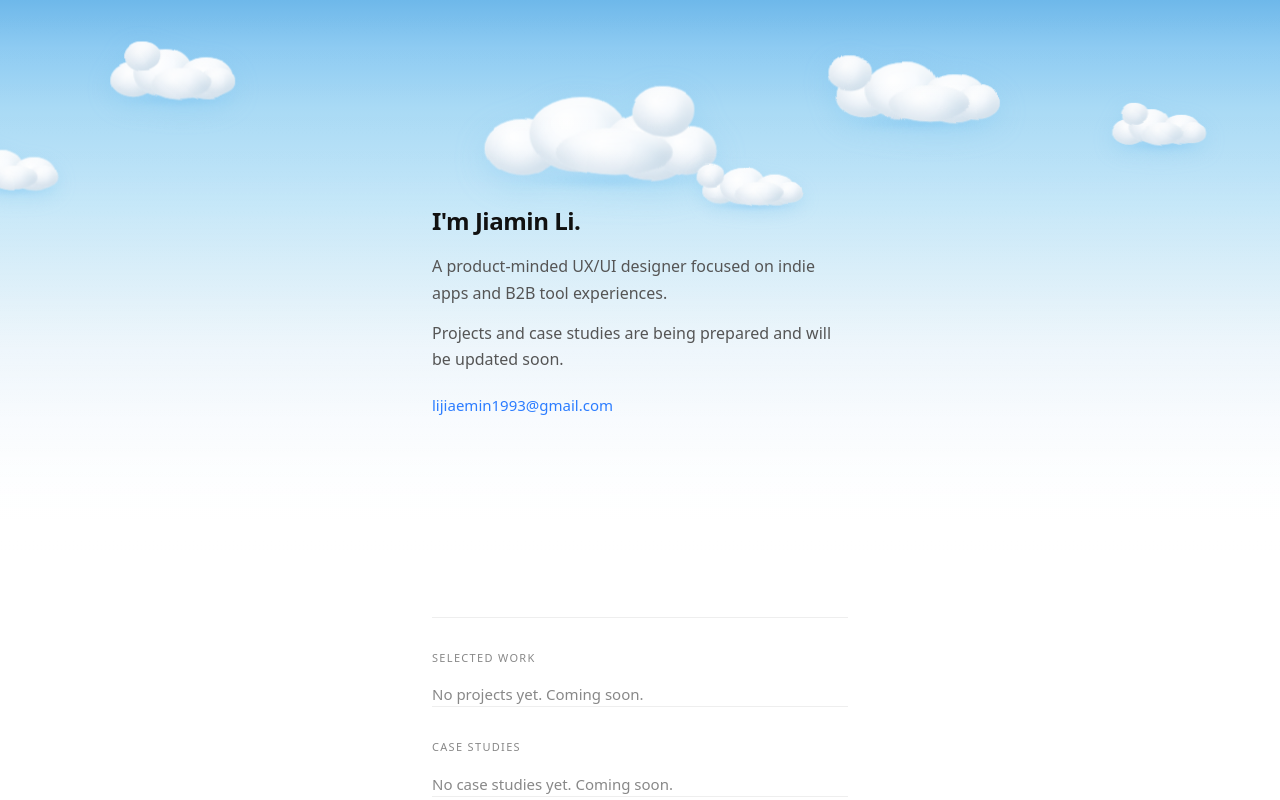
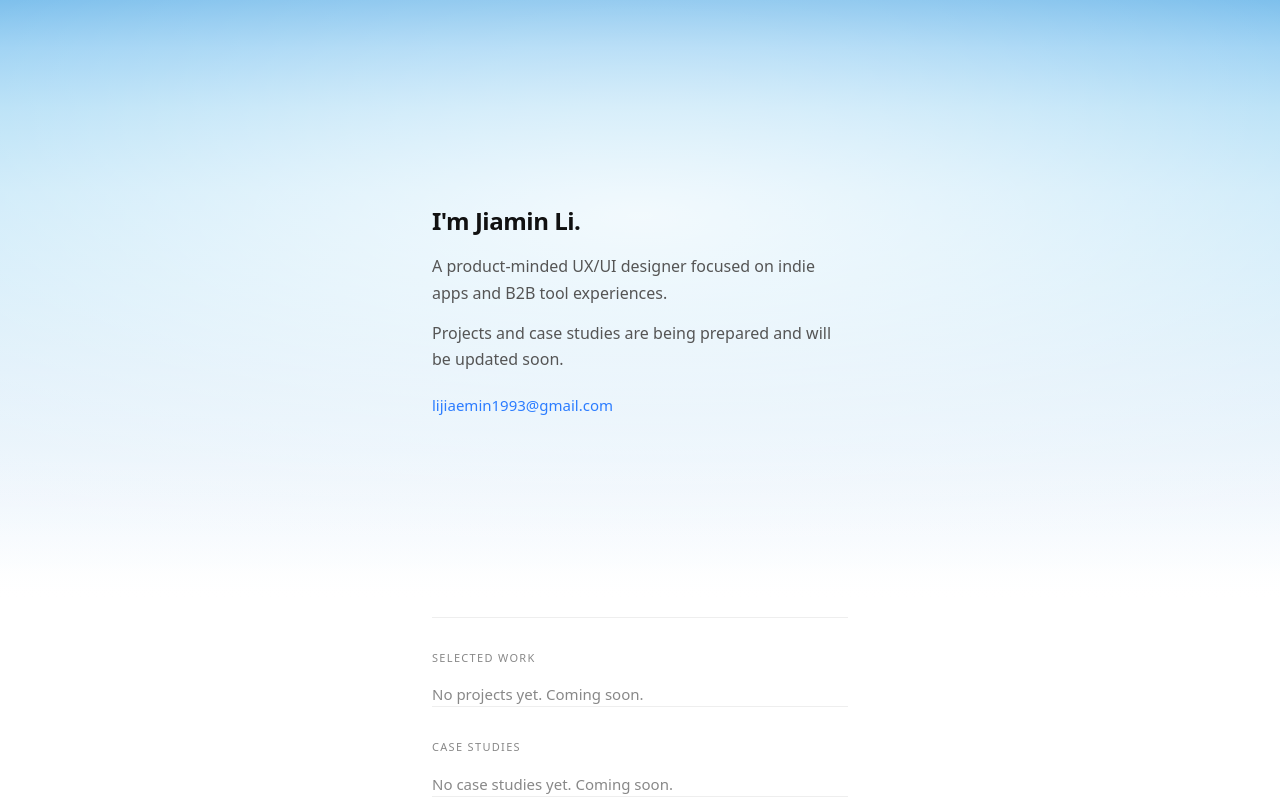
Before and after one commit to jaemin17/portfolio-pro, a Next.js app: page /en/ in a window 1280 px wide. Shown: the top 800 px of the page. Built offline with nearby package versions, Linux system fonts and the light colour scheme.

Commit message:
Replace CSS puff clouds with SmokeRing for a softer hero sky.
Restore the organic shader cloud feel, concentrate density behind the intro text, and stretch wisps horizontally with a dual-layer setup.

```diff
--- a/src/components/HeroShaderBackground.module.css
+++ b/src/components/HeroShaderBackground.module.css
@@ -14,473 +14,87 @@
     #8ecbf2 8%,
     #a8daf5 18%,
     #c0e5f8 32%,
-    #d8eef9 46%,
-    #eaf4fb 58%,
-    #f4f9fd 70%,
-    #fbfdfe 82%,
-    #ffffff 92%,
+    #d0ebf9 48%,
+    #deeffa 62%,
+    #ecf5fc 78%,
+    #f6fafe 90%,
     #ffffff 100%
   );
 }
 
-.cloudDrift {
+.cloudsWrap {
+  position: absolute;
+  inset: -4% -14%;
+  overflow: hidden;
+  transform: scaleX(1.22);
+  transform-origin: 50% 36%;
+}
+
+.clouds,
+.cloudsSecondary {
   position: absolute;
   inset: 0;
-  overflow: hidden;
-  -webkit-mask-image: linear-gradient(
-    180deg,
-    #000 0%,
-    #000 54%,
-    transparent 80%
-  );
-  mask-image: linear-gradient(180deg, #000 0%, #000 54%, transparent 80%);
-}
-
-/* 所有云统一向右缓慢飘过 */
-.cloudTrack {
-  position: absolute;
-  top: 0;
-  left: -15%;
-  width: 130%;
-  height: 100%;
-  animation: cloudDriftRight 160s linear infinite;
-}
-
-.cloudSlot {
-  position: absolute;
-  transform-origin: center center;
-}
-
-.cloud {
-  position: relative;
-  width: 220px;
-  height: 88px;
-  filter: drop-shadow(0 10px 14px rgb(117 193 240 / 0.28));
-}
-
-.cloudFilters {
-  position: absolute;
-  width: 0;
-  height: 0;
-  overflow: hidden;
-}
-
-.cloudBody {
-  position: relative;
   width: 100%;
   height: 100%;
 }
 
-/* 不规则边缘：SVG 噪声位移，每朵云用不同 warp */
-.cloudWarpA {
-  filter: url(#cloud-warp-a);
+.clouds {
+  opacity: 0.92;
+  filter: brightness(1.04) saturate(0.94);
+  -webkit-mask-image: radial-gradient(
+    ellipse 135% 82% at 50% 36%,
+    #000 0%,
+    rgb(0 0 0 / 0.96) 42%,
+    rgb(0 0 0 / 0.72) 64%,
+    rgb(0 0 0 / 0.32) 84%,
+    transparent 100%
+  );
+  mask-image: radial-gradient(
+    ellipse 135% 82% at 50% 36%,
+    #000 0%,
+    rgb(0 0 0 / 0.96) 42%,
+    rgb(0 0 0 / 0.72) 64%,
+    rgb(0 0 0 / 0.32) 84%,
+    transparent 100%
+  );
 }
 
-.cloudWarpB {
-  filter: url(#cloud-warp-b);
+.cloudsSecondary {
+  opacity: 0.42;
+  mix-blend-mode: screen;
+  filter: brightness(1.02);
 }
 
-.cloudWarpC {
-  filter: url(#cloud-warp-c);
-}
-
-/* 厚度：顶部亮、底部略暗 + 内阴影 + 缓慢变形 */
-.puff {
-  position: absolute;
-  border-radius: 50%;
-  transform-origin: center center;
-  animation: puffMorphA 92s ease-in-out infinite alternate;
-  background: radial-gradient(
-    circle at 38% 32%,
-    #ffffff 0%,
-    #f8fbfe 38%,
-    #e3eef6 72%,
-    #cdddea 100%
-  );
-  box-shadow:
-    inset 0 -10px 18px rgb(150 180 205 / 0.28),
-    inset 0 5px 12px rgb(255 255 255 / 0.95);
-}
-
-.cloudBody .puff:nth-child(1) {
-  animation-name: puffMorphA;
-  animation-duration: 84s;
-  animation-delay: -11s;
-}
-
-.cloudBody .puff:nth-child(2) {
-  animation-name: puffMorphB;
-  animation-duration: 98s;
-  animation-delay: -27s;
-}
-
-.cloudBody .puff:nth-child(3) {
-  animation-name: puffMorphC;
-  animation-duration: 76s;
-  animation-delay: -19s;
-}
-
-.cloudBody .puff:nth-child(4) {
-  animation-name: puffMorphB;
-  animation-duration: 108s;
-  animation-delay: -43s;
-}
-
-.cloudBody .puff:nth-child(5) {
-  animation-name: puffMorphC;
-  animation-duration: 88s;
-  animation-delay: -8s;
-}
-
-.cloudBody .puff:nth-child(6) {
-  animation-name: puffMorphA;
-  animation-duration: 72s;
-  animation-delay: -33s;
-}
-
-@keyframes puffMorphA {
-  0% {
-    transform: scale(1) translate(0, 0);
-    border-radius: 50%;
-  }
-
-  50% {
-    transform: scale(1.07) translate(4px, -2px);
-    border-radius: 48% 52% 46% 54% / 54% 46% 52% 48%;
-  }
-
-  100% {
-    transform: scale(0.96) translate(-3px, 2px);
-    border-radius: 52% 48% 55% 45% / 46% 54% 48% 52%;
-  }
-}
-
-@keyframes puffMorphB {
-  0% {
-    transform: scale(1) translate(0, 0);
-    border-radius: 50%;
-  }
-
-  45% {
-    transform: scale(0.94) translate(-4px, 1px);
-    border-radius: 55% 45% 50% 50% / 48% 52% 46% 54%;
-  }
-
-  100% {
-    transform: scale(1.05) translate(3px, -3px);
-    border-radius: 45% 55% 52% 48% / 56% 44% 50% 50%;
-  }
-}
-
-@keyframes puffMorphC {
-  0% {
-    transform: scale(1) translate(0, 0);
-    border-radius: 50%;
-  }
-
-  55% {
-    transform: scale(1.04) translate(2px, 3px);
-    border-radius: 50% 50% 44% 56% / 52% 48% 55% 45%;
-  }
-
-  100% {
-    transform: scale(0.98) translate(-2px, -2px);
-    border-radius: 46% 54% 50% 50% / 45% 55% 48% 52%;
-  }
-}
-
-/* 云底投影，增加体积感 */
-.cloudShadow {
-  position: absolute;
-  bottom: -6px;
-  left: 12%;
-  width: 76%;
-  height: 16px;
-  border-radius: 50%;
-  background: radial-gradient(
-    ellipse,
-    rgb(117 193 240 / 0.38) 0%,
-    transparent 72%
-  );
-  filter: blur(3px);
-}
-
-/* —— 各组云：不规则 puff 布局 —— */
-.cloudA .puff:nth-child(1) {
-  left: 0;
-  top: 28px;
-  width: 62px;
-  height: 48px;
-}
-
-.cloudA .puff:nth-child(2) {
-  left: 36px;
-  top: 8px;
-  width: 88px;
-  height: 68px;
-}
-
-.cloudA .puff:nth-child(3) {
-  left: 88px;
-  top: 22px;
-  width: 72px;
-  height: 54px;
-}
-
-.cloudA .puff:nth-child(4) {
-  left: 132px;
-  top: 34px;
-  width: 58px;
-  height: 44px;
-}
-
-.cloudA .puff:nth-child(5) {
-  left: 52px;
-  top: 38px;
-  width: 96px;
-  height: 42px;
-  border-radius: 46% 54% 48% 52% / 58% 42% 55% 45%;
-}
-
-.cloudA .puff:nth-child(6) {
-  left: 108px;
-  top: 4px;
-  width: 52px;
-  height: 40px;
-}
-
-.cloudB {
-  width: 180px;
-  height: 72px;
-}
-
-.cloudB .puff:nth-child(1) {
-  left: 8px;
-  top: 22px;
-  width: 54px;
-  height: 42px;
-}
-
-.cloudB .puff:nth-child(2) {
-  left: 38px;
-  top: 6px;
-  width: 76px;
-  height: 58px;
-}
-
-.cloudB .puff:nth-child(3) {
-  left: 92px;
-  top: 18px;
-  width: 64px;
-  height: 50px;
-}
-
-.cloudB .puff:nth-child(4) {
-  left: 118px;
-  top: 30px;
-  width: 48px;
-  height: 36px;
-}
-
-.cloudB .puff:nth-child(5) {
-  left: 58px;
-  top: 32px;
-  width: 72px;
-  height: 36px;
-  border-radius: 42% 58% 50% 50% / 62% 38% 60% 40%;
-}
-
-.cloudB .puff:nth-child(6) {
-  left: 24px;
-  top: 2px;
-  width: 40px;
-  height: 32px;
-}
-
-.cloudC {
-  width: 250px;
-  height: 96px;
-}
-
-.cloudC .puff:nth-child(1) {
-  left: 4px;
-  top: 36px;
-  width: 70px;
-  height: 52px;
-}
-
-.cloudC .puff:nth-child(2) {
-  left: 48px;
-  top: 12px;
-  width: 98px;
-  height: 74px;
-}
-
-.cloudC .puff:nth-child(3) {
-  left: 118px;
-  top: 28px;
-  width: 82px;
-  height: 62px;
-}
-
-.cloudC .puff:nth-child(4) {
-  left: 168px;
-  top: 40px;
-  width: 64px;
-  height: 48px;
-}
-
-.cloudC .puff:nth-child(5) {
-  left: 72px;
-  top: 44px;
-  width: 110px;
-  height: 44px;
-  border-radius: 48% 52% 44% 56% / 54% 46% 58% 42%;
-}
-
-.cloudC .puff:nth-child(6) {
-  left: 142px;
-  top: 8px;
-  width: 56px;
-  height: 44px;
-}
-
-.cloudD {
-  width: 200px;
-  height: 80px;
-}
-
-.cloudD .puff:nth-child(1) {
-  left: 12px;
-  top: 26px;
-  width: 58px;
-  height: 46px;
-}
-
-.cloudD .puff:nth-child(2) {
-  left: 44px;
-  top: 10px;
-  width: 82px;
-  height: 64px;
-}
-
-.cloudD .puff:nth-child(3) {
-  left: 102px;
-  top: 24px;
-  width: 68px;
-  height: 52px;
-}
-
-.cloudD .puff:nth-child(4) {
-  left: 140px;
-  top: 36px;
-  width: 52px;
-  height: 40px;
-}
-
-.cloudD .puff:nth-child(5) {
-  left: 68px;
-  top: 38px;
-  width: 84px;
-  height: 38px;
-  border-radius: 55% 45% 52% 48% / 48% 52% 45% 55%;
-}
-
-.cloudD .puff:nth-child(6) {
-  left: 0;
-  top: 8px;
-  width: 44px;
-  height: 36px;
-}
-
-.cloudE {
-  width: 150px;
-  height: 60px;
-}
-
-.cloudE .puff:nth-child(1) {
-  left: 6px;
-  top: 18px;
-  width: 46px;
-  height: 36px;
-}
-
-.cloudE .puff:nth-child(2) {
-  left: 32px;
-  top: 4px;
-  width: 62px;
-  height: 48px;
-}
-
-.cloudE .puff:nth-child(3) {
-  left: 78px;
-  top: 14px;
-  width: 52px;
-  height: 40px;
-}
-
-.cloudE .puff:nth-child(4) {
-  left: 104px;
-  top: 24px;
-  width: 40px;
-  height: 32px;
-}
-
-.cloudE .puff:nth-child(5) {
-  left: 48px;
-  top: 26px;
-  width: 58px;
-  height: 30px;
-  border-radius: 50% 50% 45% 55% / 60% 40% 55% 45%;
-}
-
-.cloudE .puff:nth-child(6) {
-  left: 18px;
-  top: 0;
-  width: 34px;
-  height: 28px;
-}
-
-@keyframes cloudDriftRight {
-  from {
-    transform: translateX(-12%);
-  }
-
-  to {
-    transform: translateX(12%);
-  }
-}
-
-@media (prefers-reduced-motion: reduce) {
-  .cloudTrack {
-    animation: none;
-    left: 0;
-    width: 100%;
-  }
-
-  .puff {
-    animation: none;
-  }
-
-  .cloudWarpA,
-  .cloudWarpB,
-  .cloudWarpC {
-    filter: none;
-  }
-}
-
+/* 中间柔和提亮，文字区更白；底部只做轻微过渡到内容区 */
 .skyLighten {
   pointer-events: none;
   position: absolute;
   inset: 0;
-  background: linear-gradient(
-    180deg,
-    transparent 0%,
-    rgb(255 255 255 / 0.02) 28%,
-    rgb(255 255 255 / 0.1) 48%,
-    rgb(255 255 255 / 0.28) 66%,
-    rgb(255 255 255 / 0.58) 80%,
-    #ffffff 92%,
-    #ffffff 100%
-  );
+  background:
+    radial-gradient(
+      ellipse 108% 74% at 50% 36%,
+      rgb(255 255 255 / 0.78) 0%,
+      rgb(255 255 255 / 0.52) 26%,
+      rgb(255 255 255 / 0.28) 48%,
+      rgb(255 255 255 / 0.1) 68%,
+      transparent 86%
+    ),
+    linear-gradient(
+      180deg,
+      transparent 0%,
+      transparent 72%,
+      rgb(255 255 255 / 0.06) 84%,
+      rgb(255 255 255 / 0.28) 94%,
+      #ffffff 100%
+    );
 }
+
+@media (prefers-reduced-motion: reduce) {
+  .clouds {
+    opacity: 0.86;
+  }
+
+  .cloudsSecondary {
+    opacity: 0.34;
+  }
+}
--- a/src/components/HeroShaderBackground.tsx
+++ b/src/components/HeroShaderBackground.tsx
@@ -1,127 +1,43 @@
 "use client";
 
+import { SmokeRing } from "@paper-design/shaders-react";
 import styles from "./HeroShaderBackground.module.css";
 
-type CloudSpec = {
-  id: string;
-  variant: "a" | "b" | "c" | "d" | "e";
-  left: string;
-  top: string;
-  scale: number;
-  warp: "a" | "b" | "c";
-};
-
-/** 手工布局，大小参差、形状不规则 */
-const CLOUDS: CloudSpec[] = [
-  { id: "c1", variant: "a", left: "4%", top: "10%", scale: 1.15, warp: "a" },
-  { id: "c2", variant: "b", left: "28%", top: "6%", scale: 0.82, warp: "b" },
-  { id: "c3", variant: "c", left: "52%", top: "14%", scale: 1.05, warp: "c" },
-  { id: "c4", variant: "d", left: "72%", top: "8%", scale: 0.92, warp: "a" },
-  { id: "c5", variant: "e", left: "88%", top: "16%", scale: 0.7, warp: "b" },
-  { id: "c6", variant: "b", left: "18%", top: "22%", scale: 0.65, warp: "c" },
-  { id: "c7", variant: "d", left: "62%", top: "24%", scale: 0.58, warp: "b" },
-];
-
-function CloudFilters() {
-  return (
-    <svg className={styles.cloudFilters} aria-hidden="true">
-      <defs>
-        <filter id="cloud-warp-a" x="-20%" y="-20%" width="140%" height="140%">
-          <feTurbulence
-            type="fractalNoise"
-            baseFrequency="0.008 0.005"
-            numOctaves="2"
-            seed="4"
-            result="noise"
-          >
-            <animate
-              attributeName="seed"
-              dur="140s"
-              values="4;28;11;36;4"
-              repeatCount="indefinite"
-            />
-          </feTurbulence>
-          <feDisplacementMap in="SourceGraphic" in2="noise" scale="10" xChannelSelector="R" yChannelSelector="G" />
-        </filter>
-        <filter id="cloud-warp-b" x="-20%" y="-20%" width="140%" height="140%">
-          <feTurbulence
-            type="fractalNoise"
-            baseFrequency="0.006 0.009"
-            numOctaves="2"
-            seed="17"
-            result="noise"
-          >
-            <animate
-              attributeName="seed"
-              dur="165s"
-              values="17;42;23;51;17"
-              repeatCount="indefinite"
-            />
-          </feTurbulence>
-          <feDisplacementMap in="SourceGraphic" in2="noise" scale="12" xChannelSelector="R" yChannelSelector="G" />
-        </filter>
-        <filter id="cloud-warp-c" x="-20%" y="-20%" width="140%" height="140%">
-          <feTurbulence
-            type="fractalNoise"
-            baseFrequency="0.007 0.004"
-            numOctaves="3"
-            seed="31"
-            result="noise"
-          >
-            <animate
-              attributeName="seed"
-              dur="120s"
-              values="31;8;44;19;31"
-              repeatCount="indefinite"
-            />
-          </feTurbulence>
-          <feDisplacementMap in="SourceGraphic" in2="noise" scale="8" xChannelSelector="R" yChannelSelector="G" />
-        </filter>
-      </defs>
-    </svg>
-  );
-}
-
-function Cloud({ variant, warp }: Pick<CloudSpec, "variant" | "warp">) {
-  const warpClass =
-    warp === "a" ? styles.cloudWarpA : warp === "b" ? styles.cloudWarpB : styles.cloudWarpC;
-
-  return (
-    <div className={`${styles.cloud} ${styles[`cloud${variant.toUpperCase()}`]}`}>
-      <div className={styles.cloudShadow} aria-hidden="true" />
-      <div className={`${styles.cloudBody} ${warpClass}`}>
-        <span className={styles.puff} />
-        <span className={styles.puff} />
-        <span className={styles.puff} />
-        <span className={styles.puff} />
-        <span className={styles.puff} />
-        <span className={styles.puff} />
-      </div>
-    </div>
-  );
-}
+const SKY_BLUE = "#75c1f0";
 
 export function HeroShaderBackground() {
   return (
     <div className={styles.background} aria-hidden="true">
-      <CloudFilters />
       <div className={styles.sky} />
-      <div className={styles.cloudDrift}>
-        <div className={styles.cloudTrack}>
-          {CLOUDS.map((cloud) => (
-            <div
-              key={cloud.id}
-              className={styles.cloudSlot}
-              style={{
-                left: cloud.left,
-                top: cloud.top,
-                transform: `scale(${cloud.scale})`,
-              }}
-            >
-              <Cloud variant={cloud.variant} warp={cloud.warp} />
-            </div>
-          ))}
-        </div>
+      <div className={styles.cloudsWrap}>
+        <SmokeRing
+          className={styles.clouds}
+          colorBack={SKY_BLUE}
+          colors={["#ffffff"]}
+          radius={0.48}
+          thickness={0.82}
+          innerShape={0.74}
+          noiseScale={2.3}
+          noiseIterations={8}
+          scale={2.35}
+          speed={0.35}
+          originY={0.36}
+          fit="cover"
+        />
+        <SmokeRing
+          className={styles.cloudsSecondary}
+          colorBack={SKY_BLUE}
+          colors={["#ffffff"]}
+          radius={0.44}
+          thickness={0.58}
+          innerShape={0.68}
+          noiseScale={2.6}
+          noiseIterations={8}
+          scale={2.5}
+          speed={0.22}
+          originY={0.36}
+          fit="cover"
+        />
       </div>
       <div className={styles.skyLighten} aria-hidden="true" />
     </div>
```
